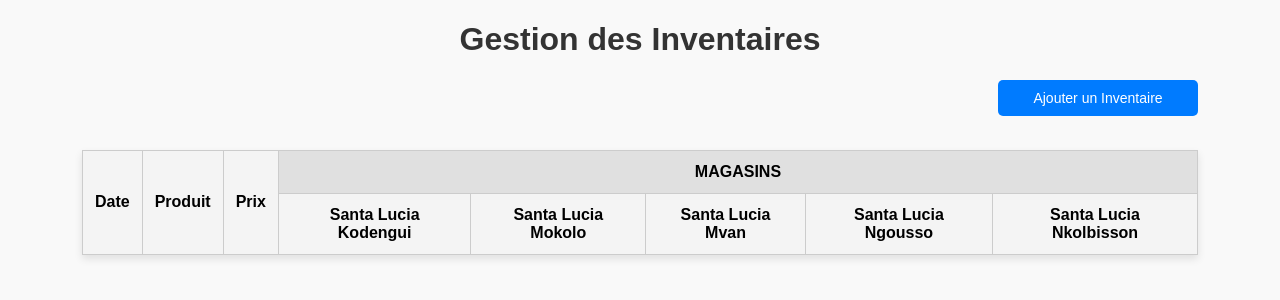
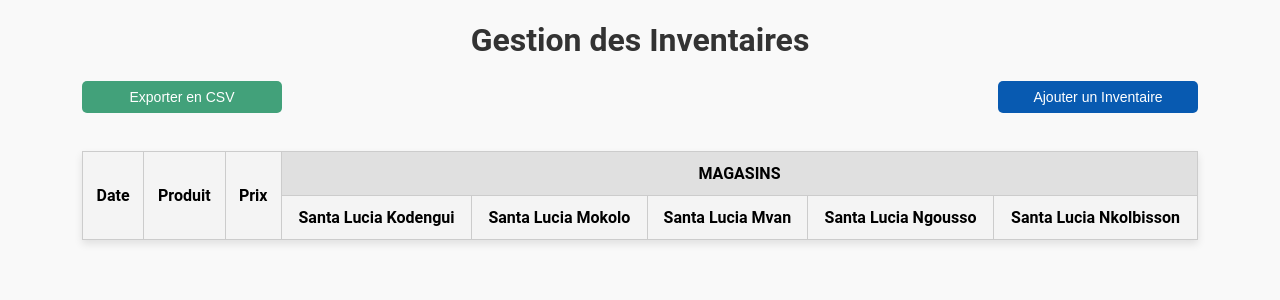
Before and after one commit to link-cat/evoSoftInventory, a React (Create React App) app: page / in a window 1280 px wide. Shown: the top 300 px of the page. Built offline with nearby package versions, Linux system fonts and the light colour scheme.

Commit message:
add export csv

```diff
--- a/package.json
+++ b/package.json
@@ -8,6 +8,7 @@
     "@testing-library/user-event": "^13.5.0",
     "@types/react": "^18.3.5",
     "@types/react-dom": "^18.3.0",
+    "papaparse": "^5.4.1",
     "react": "^18.3.1",
     "react-dom": "^18.3.1",
     "react-scripts": "5.0.1",
--- a/src/App.tsx
+++ b/src/App.tsx
@@ -1,4 +1,5 @@
 import React, { useEffect, useState } from "react";
+import { unparse } from "papaparse";
 
 interface Magasin {
   id: string;
@@ -228,7 +229,6 @@
     }
   }, [inventaires, isInitialized]);
 
-
   const handleAddInventory = () => {
     setInitialData(undefined);
     setModalOpen(true);
@@ -253,6 +253,34 @@
     setModalOpen(false);
   };
 
+  const handleExportCSV = () => {
+    const data = inventaires.map((inventaire) => {
+      const produit =
+        PRODUITS.find((p) => p.id === inventaire.produitId)?.nom ||
+        "Produit inconnu";
+      const row = { produit };
+      row["date"] = inventaire.date;
+      MAGASINS.forEach((magasin) => {
+        row[magasin.nom] = inventaire.stock[magasin.id] || 0;
+      });
+
+      return row;
+    });
+
+    const headers = ["date", "produit", ...MAGASINS.map((m) => m.nom)];
+
+    const csv = unparse({ fields: headers, data });
+
+    const blob = new Blob([csv], { type: "text/csv;charset=utf-8;" });
+    const url = URL.createObjectURL(blob);
+    const link = document.createElement("a");
+    link.href = url;
+    link.setAttribute("download", "inventaires.csv");
+    document.body.appendChild(link);
+    link.click();
+    document.body.removeChild(link);
+  };
+
   const handleSelectProduit = (id: string) => {
     setInitialData(
       inventaires.find((inventaire: Inventaire) => inventaire.produitId === id)
@@ -262,9 +290,15 @@
 
   return (
     <div className="inventory-overview">
-      <button className="add-inventory-btn" onClick={handleAddInventory}>
-        Ajouter un Inventaire
-      </button>
+      <div className="btn-container">
+        <button className="add-inventory-btn" onClick={handleAddInventory}>
+          Ajouter un Inventaire
+        </button>
+
+        <button className="export-csv-btn" onClick={handleExportCSV}>
+          Exporter en CSV
+        </button>
+      </div>
 
       <InventoryTable
         onClickRow={handleSelectProduit}
--- a/src/styles.css
+++ b/src/styles.css
@@ -1,5 +1,5 @@
 body {
-  font-family: Arial, sans-serif;
+  font-family: 'Roboto', sans-serif;
   margin: 20px;
   background-color: #f9f9f9;
 }
@@ -14,25 +14,6 @@
   padding: 20px;
   margin: 0 auto;
   max-width: 90%;
-}
-
-.add-inventory-btn {
-  position: absolute;
-  right: 20px;
-  top: 0;
-  background-color: #4CAF50;
-  color: white;
-  border: none;
-  width: 200px;
-  padding: 8px 12px;
-  font-size: 14px;
-  border-radius: 5px;
-  cursor: pointer;
-  transition: background-color 0.3s ease;
-}
-
-.add-inventory-btn:hover {
-  background-color: #45a049;
 }
 
 .inventory-table {
@@ -163,15 +144,43 @@
 }
 
 .add-inventory-btn {
-  background-color: #007bff;
+  position: absolute;
+  right: 20px;
+  top: 0;
+  background-color: #085ab1;
   color: white;
-  padding: 10px 20px;
   border: none;
+  width: 200px;
+  padding: 8px 12px;
+  font-size: 14px;
   border-radius: 5px;
   cursor: pointer;
-  margin-bottom: 20px;
+  transition: background-color 0.3s ease;
 }
 
 .add-inventory-btn:hover {
-  background-color: #0056b3;
+  background-color: #4b9cf3;
 }
+
+.export-csv-btn {
+  position: absolute;
+  left: 20px;
+  top: 0;
+  background-color: #42a17a;
+  color: white;
+  border: none;
+  width: 200px;
+  padding: 8px 12px;
+  font-size: 14px;
+  border-radius: 5px;
+  cursor: pointer;
+  transition: background-color 0.3s ease;
+}
+
+.export-csv-btn:hover {
+  background-color: #2fda92;
+}
+
+.btn-container{
+  vertical-align: bottom;
+}
```
Also changed, not shown: 1 other file (tests, documents, lock files or other folders).
